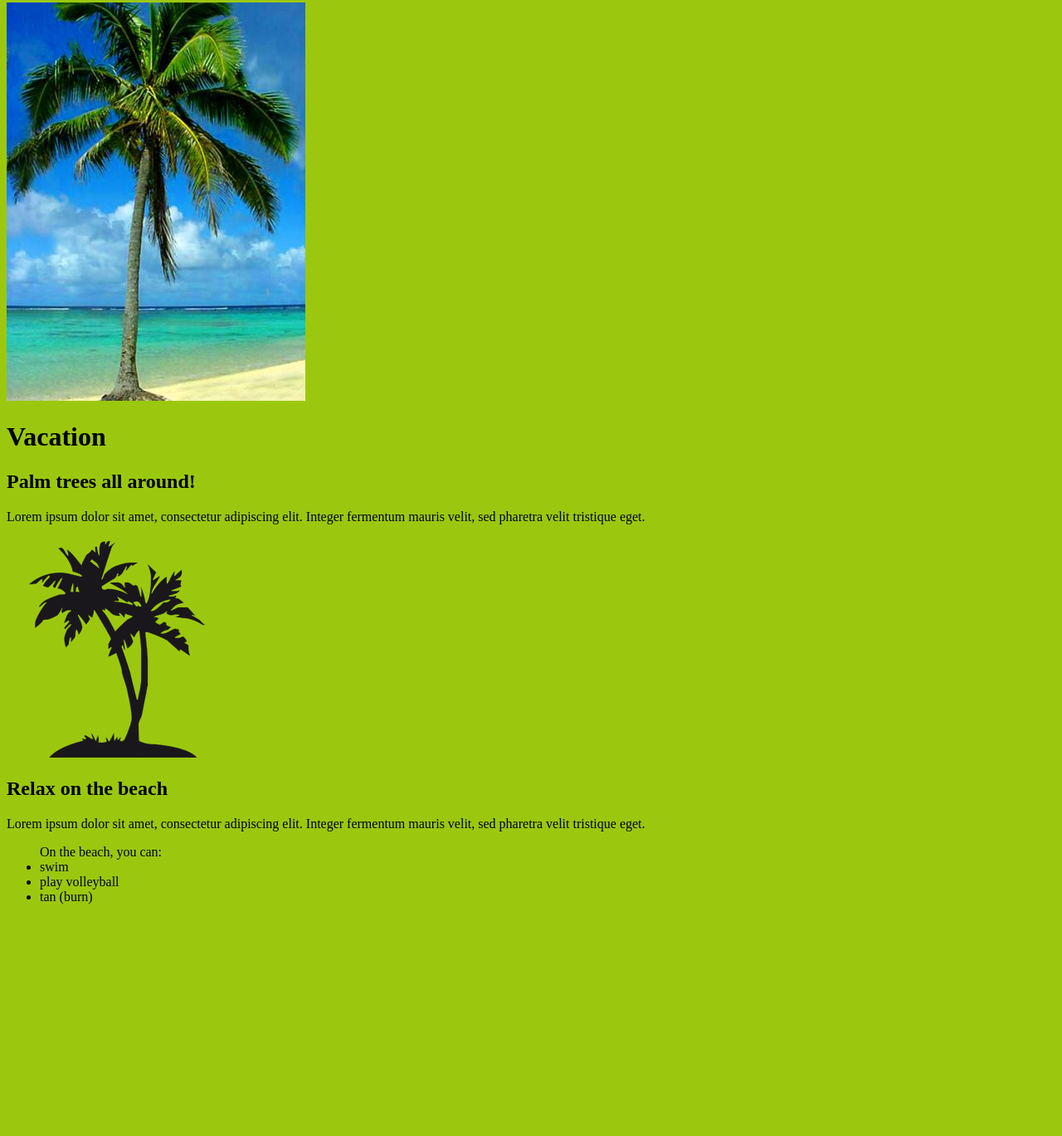
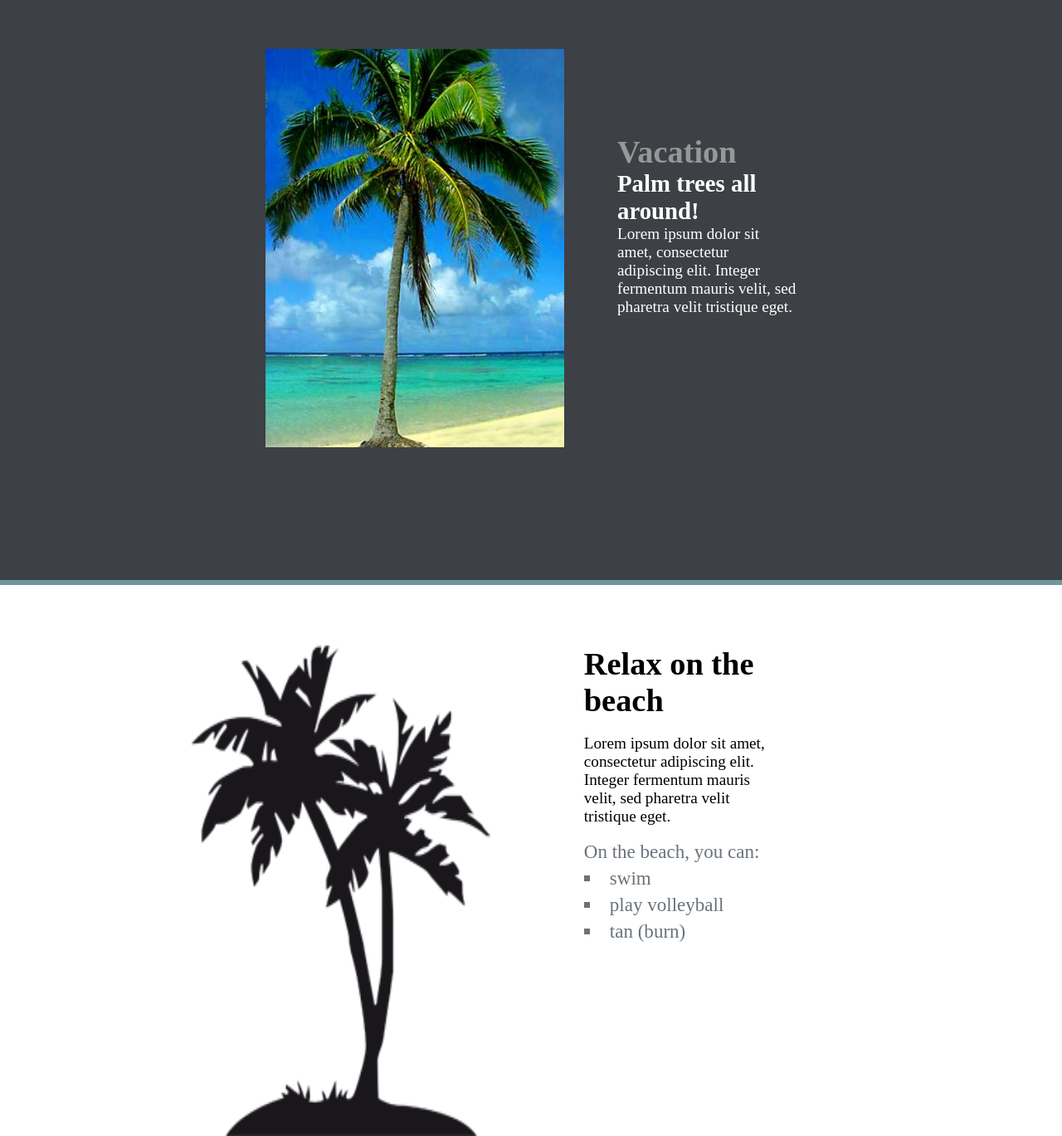
Before and after one commit to architechs/techtalks, a website: page workspace/Lesson2/index.html in a window 1280 px wide. Shown: the part 5-1374 px from the top of the page at 83% size. Before the commit the page ends 1111 px from the top, so only its background shows below. Drawn offline with Linux system fonts and the light colour scheme.

Commit message:
end of class

```diff
--- a/workspace/Lesson2/index.html
+++ b/workspace/Lesson2/index.html
@@ -13,6 +13,7 @@
       <p>Lorem ipsum dolor sit amet, consectetur adipiscing elit. Integer fermentum mauris velit, sed pharetra velit tristique eget.</p>
     </div>
   </div>
+
   <div class="about-me">
     <img src="palmtree2.png" alt="Palm Tree" />
     <h2>Relax on the beach</h2>
@@ -23,6 +24,10 @@
       <li>play volleyball</li>
       <li>tan (burn)</li>
     </ul>
+  </div>
+
+  <div class="quote">
+    <p>"Would I rather be feared or loved? Easy, both. I want people to be afraid of how much they love me." -<em>Michael</em></p>
   </div>
 
 <!--
--- a/workspace/Lesson2/style.css
+++ b/workspace/Lesson2/style.css
@@ -1,3 +1,4 @@
+/*
 body {
   background-color: rgb(155, 200, 15);
 }
@@ -11,3 +12,85 @@ body {
 .blue_text {
   color: blue;
 }
+*/
+
+
+
+
+
+
+* {
+  margin: 0;
+  padding: 0;
+}
+
+html, body {
+  height: 100%;
+  font: "Verdana", sans-serif;
+}
+
+.header {
+  background-color: #3D4045;
+  color: white;
+  height: 80%;
+  padding-top: 5%;
+  border-bottom: 6px solid #71969F;
+}
+
+.header img {
+  float: left;
+  margin-left: 25%;
+  padding-right: 4em;
+}
+.header-info {
+  margin-right: 25%;
+  margin-top: 8%;
+  padding-left: 4em;
+  font-size: 1.2em;
+}
+#page-title {
+  color: #959799;
+}
+.about-me {
+  display: inline-block;
+  margin-top: 5%;
+  font-size: 1.2em;
+}
+.about-me img {
+  float: left;
+  height: 600px;
+  width: 450px;
+  padding-right: 7.5%;
+  margin-left: 20%;
+}
+.about-me p {
+  padding-left: 7.5%;
+  padding-bottom: 2%;
+}
+.about-me h2 {
+  font-size: 2em;
+  padding-top: 1%;
+  padding-bottom: 2%;
+}
+ul {
+  font-size: 1.2em;
+  color: #6a727b;
+  list-style-type: square;
+  list-style-position: inside;
+}
+li {
+  padding-top: 5px;
+}
+.quote {
+  margin-top: 5%;
+  background-color: #71969F;
+  color: white;
+  text-align: center;
+  font-size: 2em;
+}
+.quote p {
+  margin-left: 25%;
+  margin-right: 25%;
+  padding-top: 7%;
+  padding-bottom: 7%;
+}
```
